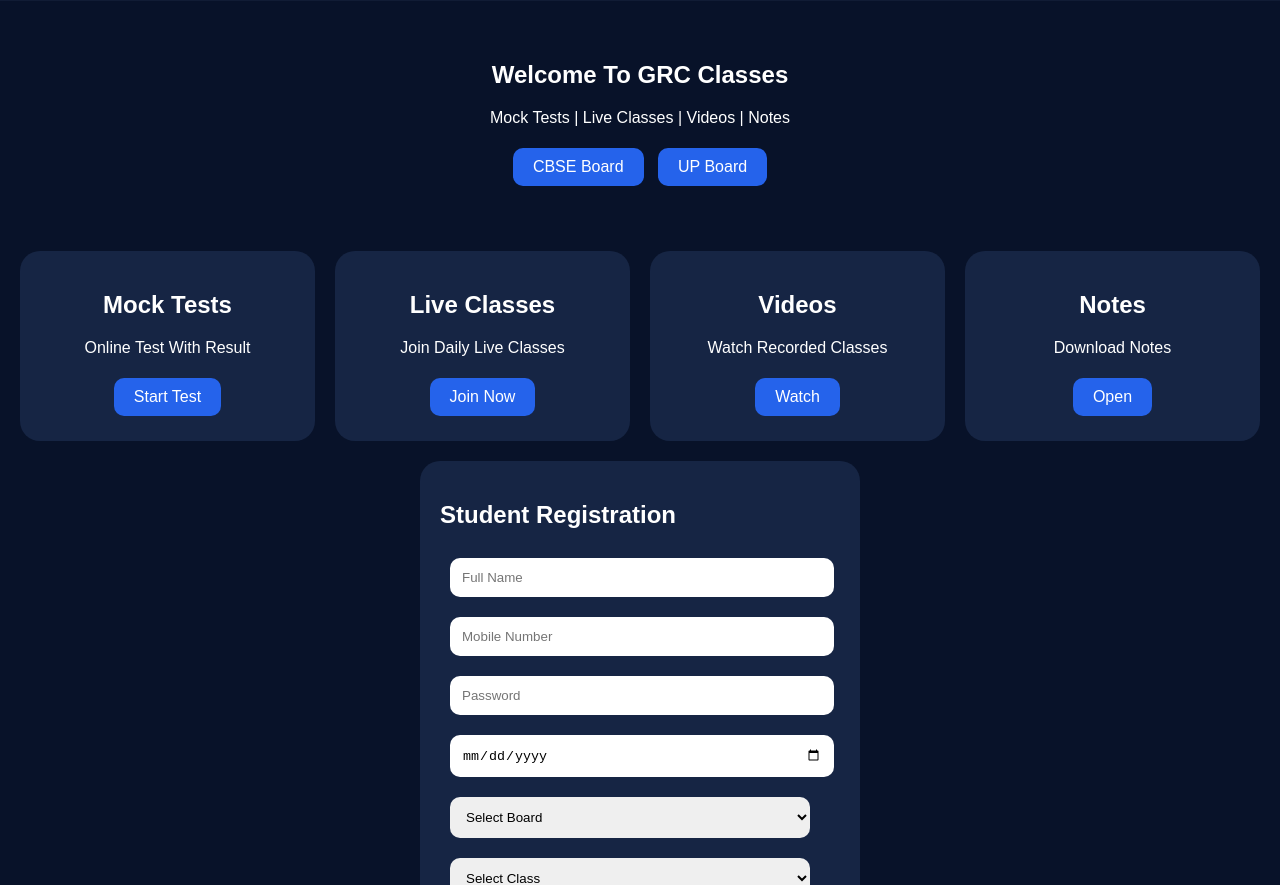
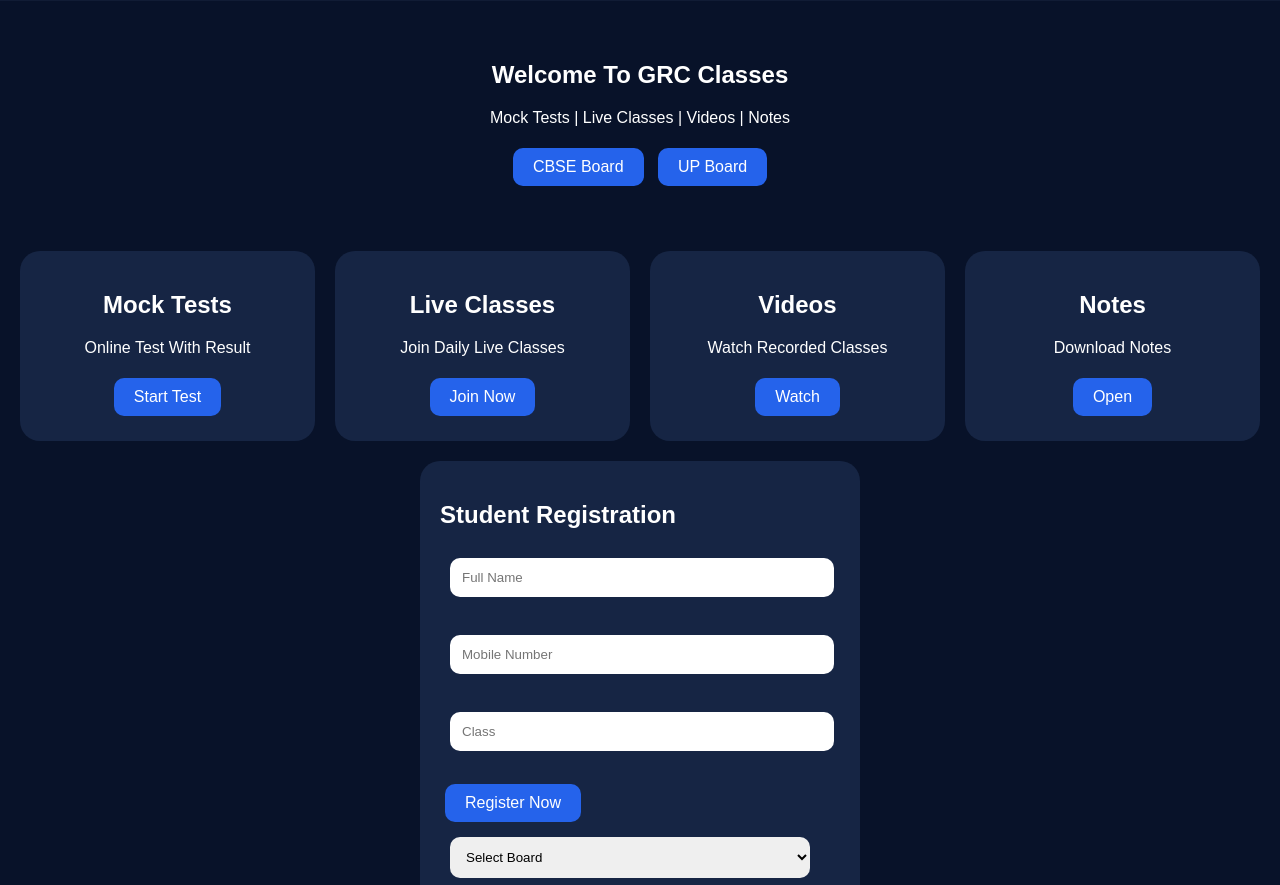
Before and after one commit to bbhakti453-hub/Grc-Classes-, a plain HTML site: page index.html in a window 1280 px wide. Shown: the part 77-962 px from the top of the page. Drawn offline with Linux system fonts and the light colour scheme.

Commit message:
Update index.html

```diff
--- a/index.html
+++ b/index.html
@@ -133,13 +133,17 @@ Mock Tests | Live Classes | Videos | Notes
 
 <h2>Student Registration</h2>
 
-<input type="text" placeholder="Full Name">
+<form name="registration" method="POST" data-netlify="true">
 
-<input type="text" placeholder="Mobile Number">
+<input type="text" name="name" placeholder="Full Name" required><br><br>
 
-<input type="password" placeholder="Password">
+<input type="tel" name="phone" placeholder="Mobile Number" required><br><br>
 
-<input type="date">
+<input type="text" name="class" placeholder="Class" required><br><br>
+
+<button type="submit">Register Now</button>
+
+</form>
 
 <select>
 <option>Select Board</option>
```
